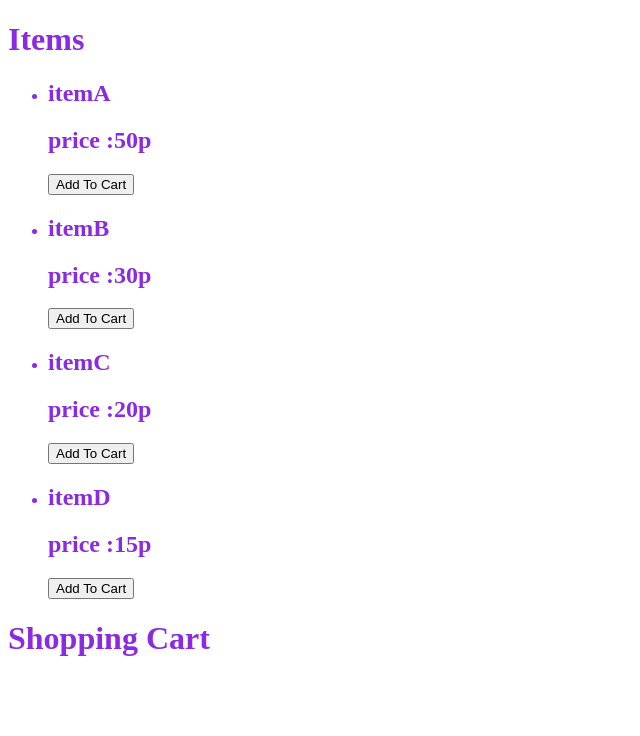
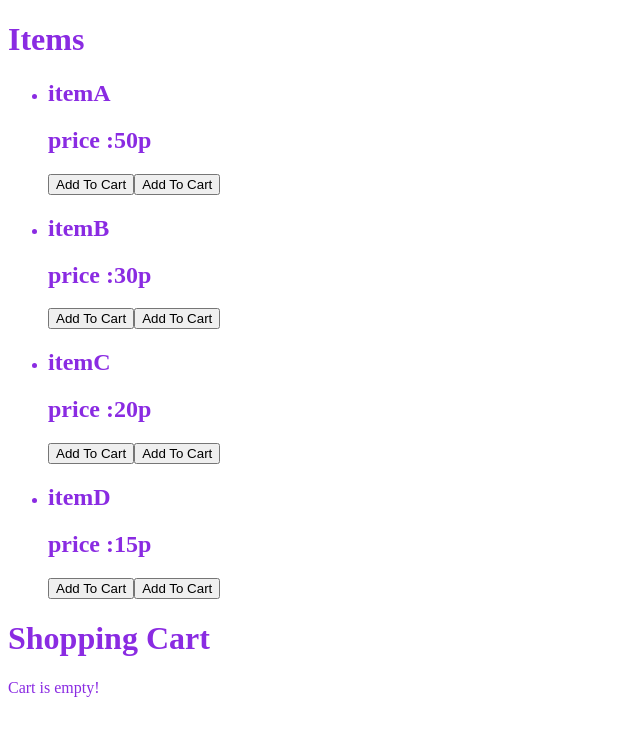
Before and after one commit to sojeong2020/Shopping-Cart, a React (Create React App) app: page / in a window 1280 px wide. Shown: the top 736 px of the page, without its empty margins (0-640 px from the left). Built offline with nearby package versions, Linux system fonts and the light colour scheme.

Commit message:
implemet removeFromCart function

```diff
--- a/src/App.js
+++ b/src/App.js
@@ -18,10 +18,22 @@ function App() {
     }
   }
 
+  const removeFromCart = (item) => {
+    const exist = cartItems.find(elem=>elem.id === item.id);
+    if(exist.qty === 1) {
+      setCartItems(cartItems.filter(elem=> elem.id !== item.id));
+    }else {
+      setCartItems(
+        cartItems.map(elem=> elem.id === item.id ? {...exist, qty:exist.qty-1} : elem)
+
+      )
+    }
+  }
+
   return (
     <div>
-     <Main items={items} addToCart={addToCart} ></Main>
-     <Basket></Basket>
+     <Main items={items} addToCart={addToCart} removeFromCart={removeFromCart}></Main>
+     <Basket cartItems={cartItems}></Basket>
     </div>
   );
 }
--- a/src/components/Basket.js
+++ b/src/components/Basket.js
@@ -1,10 +1,12 @@
 import React from 'react';
 
-const Basket = () => {
+const Basket = (props) => {
+    console.log(props,"<<< props from basket")
+    const {cartItems} =props;
     return (
         <div>
             <h1>Shopping Cart</h1>
-
+            {cartItems.length === 0 && <p>Cart is empty!</p>}
         </div>
     );
 };
--- a/src/components/Main.js
+++ b/src/components/Main.js
@@ -2,7 +2,7 @@ import React from 'react';
 
 const Main = (props) => {
     console.log(props,"<<< props from main")
-    const {items , addToCart} = props;
+    const {items , addToCart, removeFromCart} = props;
 
     return (
         <div>
@@ -14,7 +14,9 @@ const Main = (props) => {
                         <li key={item.id}>
                             <h2>{item.name}</h2>
                             <h2>price :{item.price}p</h2>
-                            <button onCLick={()=>addToCart(item)}>Add To Cart</button>
+                            <button onClick={()=>addToCart(item)}>Add To Cart</button>
+                            <button onClick={()=>removeFromCart(item)}>Add To Cart</button>
+
                         </li>
                         )
                     })
```
